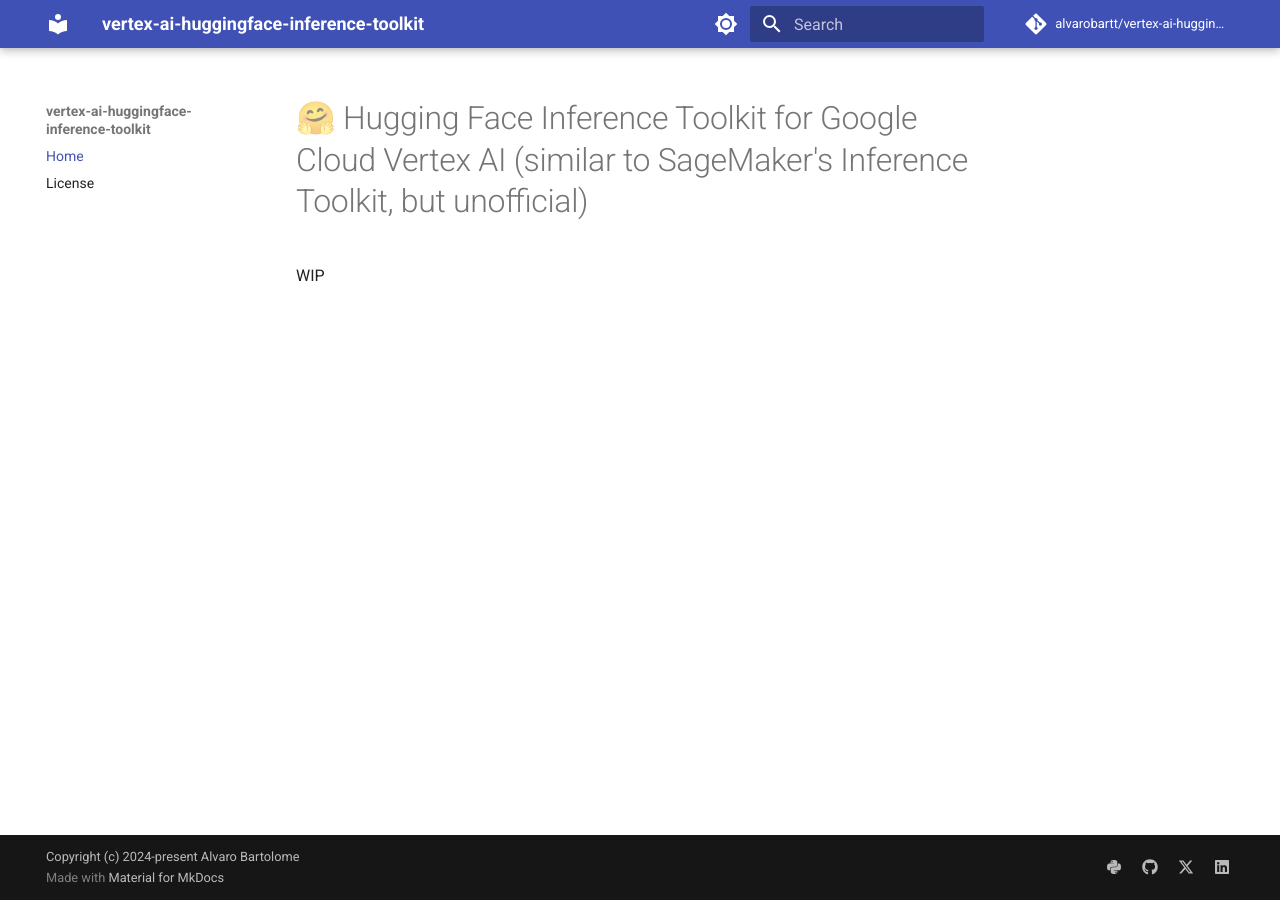
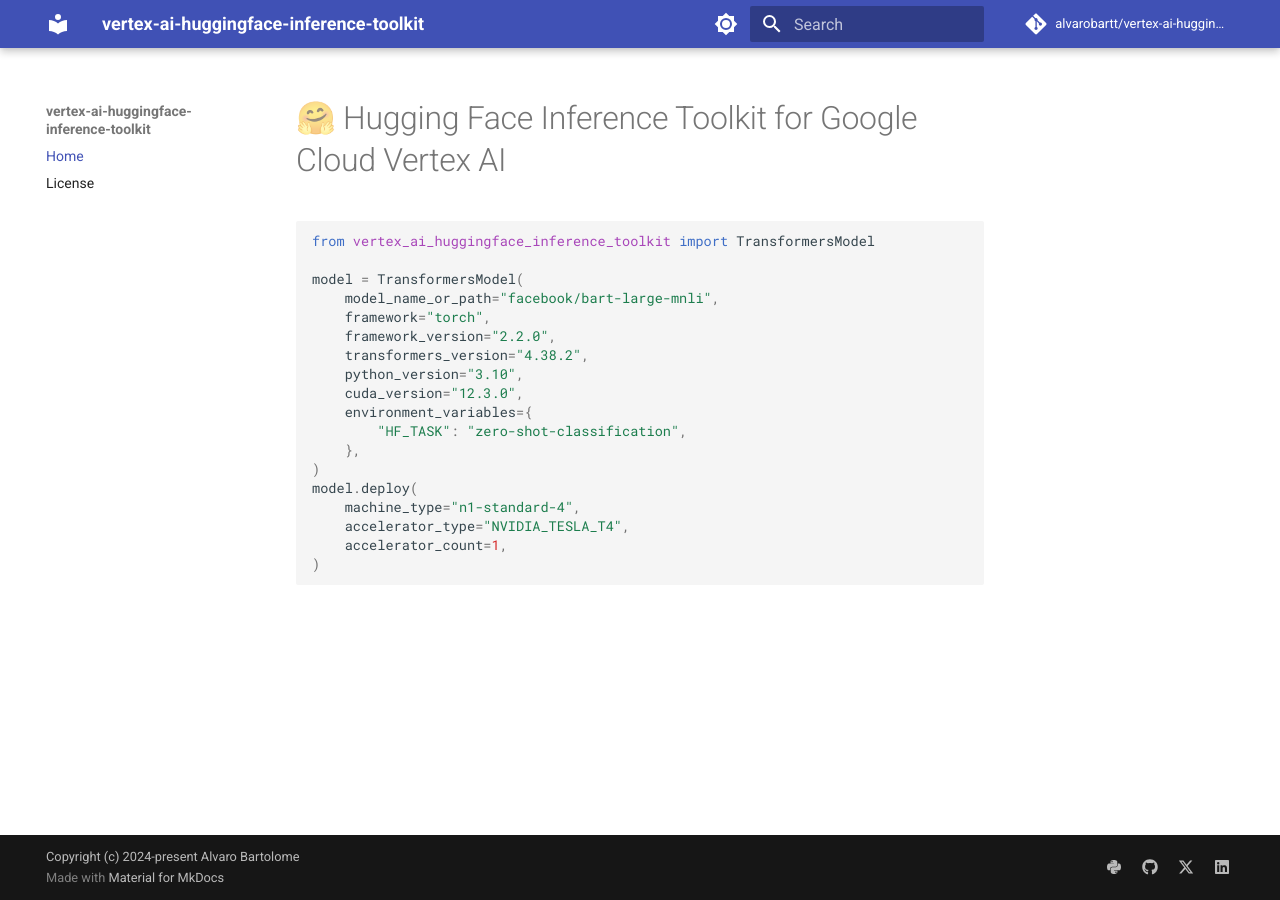
Before and after one commit to alvarobartt/vertex-ai-huggingface-inference-toolkit, an MkDocs documentation site: the page built from docs/index.md, in a window 1280 px wide. Built offline with MkDocs 1.6.1 and Material for MkDocs 9.7.7, drawn with Linux system fonts in a browser that asks for light colours; comment, search, counter and statistics services are not loaded.

Commit message:
Update `README.md` and `docs/index.md`

````diff
--- a/docs/index.md
+++ b/docs/index.md
@@ -1,3 +1,22 @@
-# 🤗 Hugging Face Inference Toolkit for Google Cloud Vertex AI (similar to SageMaker's Inference Toolkit, but unofficial)
+# 🤗 Hugging Face Inference Toolkit for Google Cloud Vertex AI
 
-WIP
+```python
+from vertex_ai_huggingface_inference_toolkit import TransformersModel
+
+model = TransformersModel(
+    model_name_or_path="facebook/bart-large-mnli",
+    framework="torch",
+    framework_version="2.2.0",
+    transformers_version="4.38.2",
+    python_version="3.10",
+    cuda_version="12.3.0",
+    environment_variables={
+        "HF_TASK": "zero-shot-classification",
+    },
+)
+model.deploy(
+    machine_type="n1-standard-4",
+    accelerator_type="NVIDIA_TESLA_T4",
+    accelerator_count=1,
+)
+```
````
Also changed, not shown: README.md (+20 -1 lines).
